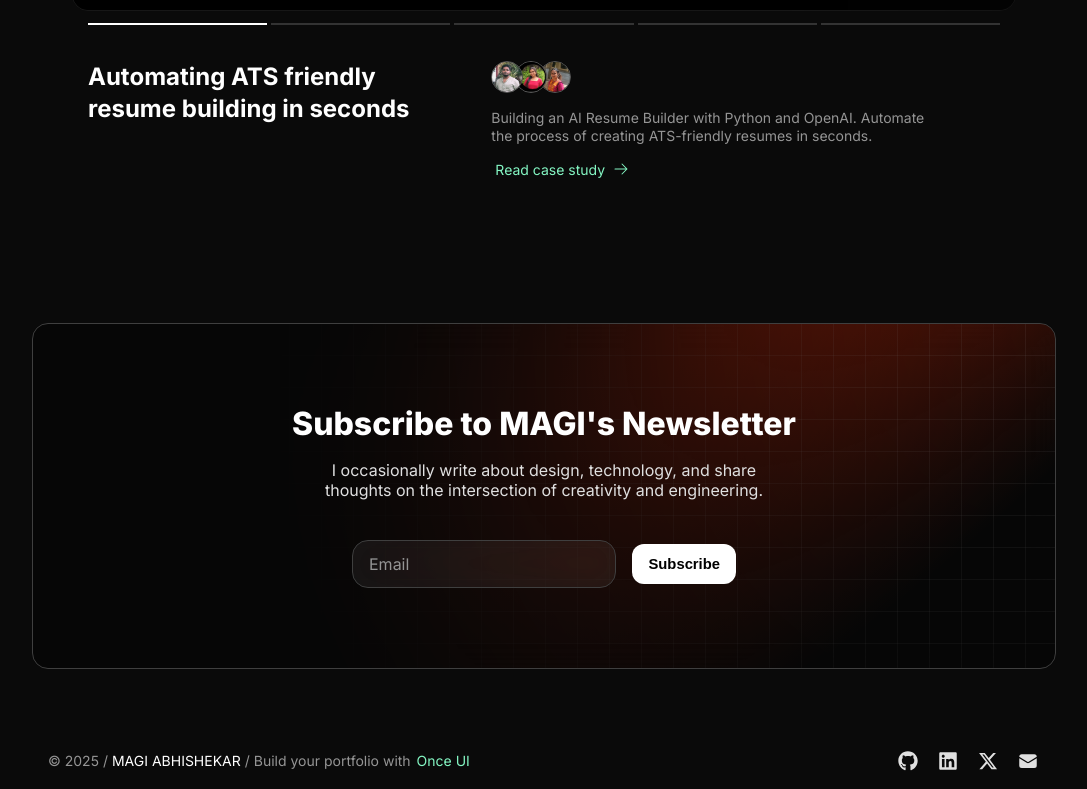
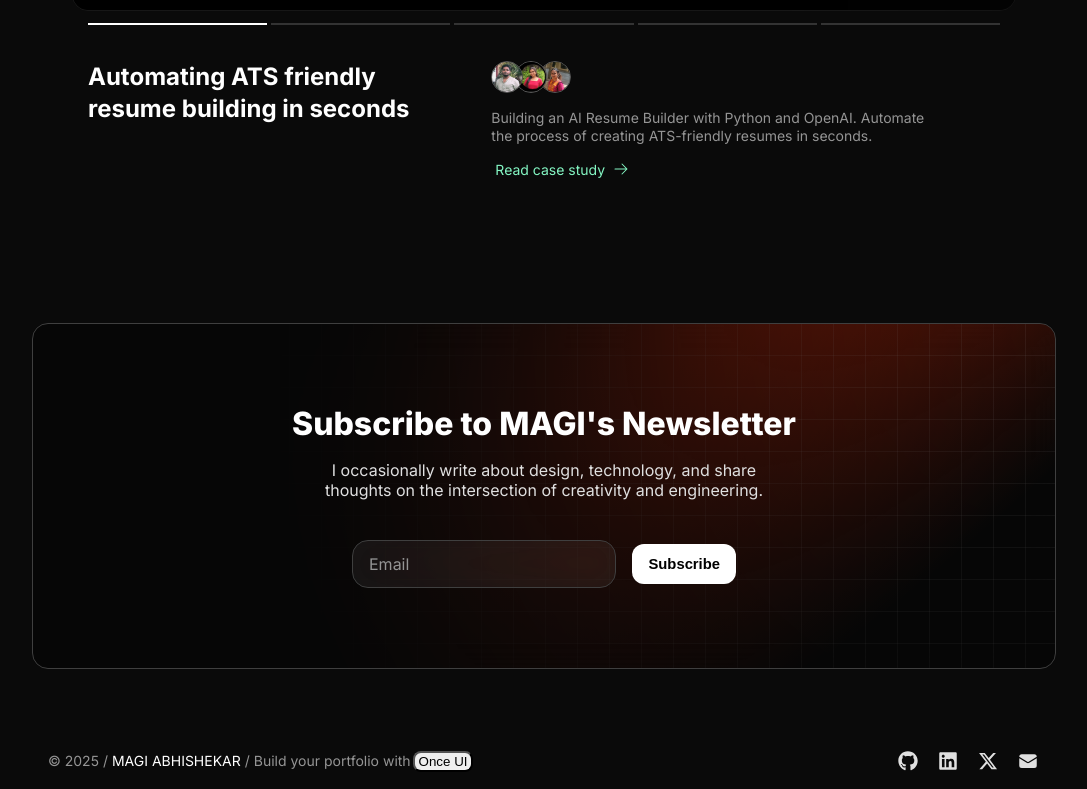
Before and after one commit to theabhishekar/Portfolio_New, a Next.js app: page / in a window 1280 px wide. Shown: the part 3528-4317 px from the top of the page, without its empty margins (96-1183 px from the left). Built offline with nearby package versions, Linux system fonts and the light colour scheme.

Commit message:
Removed OnceUI link

```diff
--- a/src/components/Footer.tsx
+++ b/src/components/Footer.tsx
@@ -31,7 +31,7 @@ export const Footer = () => {
             / Build your portfolio with{" "}
             <SmartLink
               style={{ marginLeft: "-0.125rem" }}
-              href="https://once-ui.com/templates/magic-portfolio"
+              //href="https://once-ui.com/templates/magic-portfolio"
             >
               Once UI
             </SmartLink>
```
Also changed, not shown: 1 other file (tests, documents, lock files or other folders).
